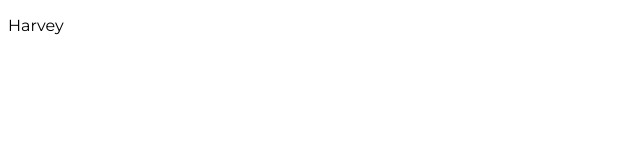
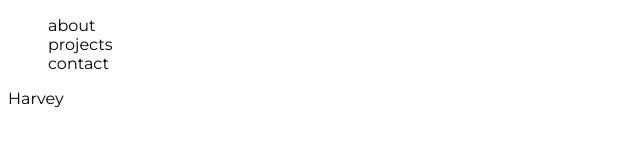
Before and after one commit to harveyjones01/Portfolio, a plain HTML site: page index.html in a window 1280 px wide. Shown: the whole page, without its empty margins (0-640 px from the left). Drawn offline with Linux system fonts and the light colour scheme.

Commit message:
setting up home buttons
homebuttons are set up so the user can navigate

```diff
--- a/index.html
+++ b/index.html
@@ -10,7 +10,11 @@
         <title>Document</title>
     </head>
     <body>
+        <ul id='topButtons' style="list-style: none;">
+            <li class="button">about</li>
+            <li class="button">projects</li>
+            <li class="button">contact</li>
+        </ul>
         <p>Harvey</p>
-
     </body>
 </html>
--- a/styleSheet.css
+++ b/styleSheet.css
@@ -3,3 +3,11 @@
 p{
     font-family: 'Montserrat', sans-serif;
 }
+
+#topButton{
+    font-family: 'Montserrat', sans-serif;
+}
+.button{
+    font-family: 'Montserrat', sans-serif;
+
+}
```
